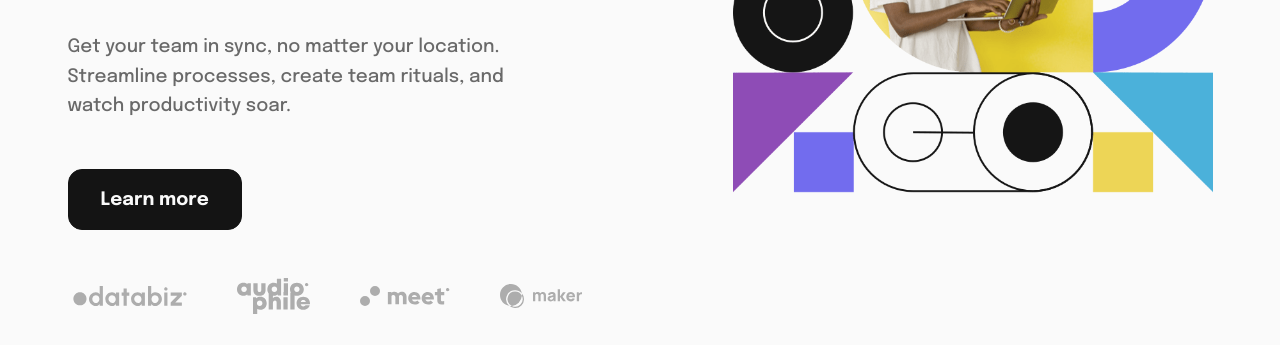
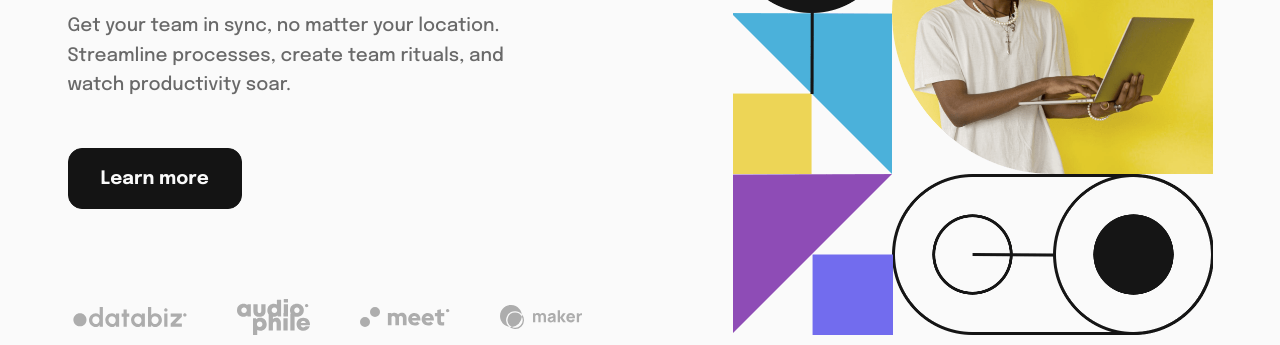
Before and after one commit to lafistik/intro-section-with-dropdown-navigation-main, a plain HTML site: page index.html in a window 1280 px wide. Shown: the part 455-800 px from the top of the page. Drawn offline with Linux system fonts and the light colour scheme.

Commit message:
Test image responsiveness

```diff
--- a/index.html
+++ b/index.html
@@ -138,13 +138,13 @@
           </div>
         </div>
         <div class="hero-image">
-          <!-- <picture>
+          <picture>
             <source
               media="(min-width: 1000px)"
               srcset="images/image-hero-desktop.png"
-            /> -->
-          <img src="./images/image-hero-mobile.png" alt="" />
-          <!-- </picture> -->
+            />
+            <img src="./images/image-hero-mobile.png" alt="" />
+          </picture>
         </div>
       </div>
     </div>
--- a/style.css
+++ b/style.css
@@ -249,11 +249,6 @@ ul li a:active {
   order: -1;
 }
 
-.hero-image img {
-  object-fit: contain;
-  height: 100%;
-}
-
 .hero-content {
   text-align: center;
   padding-inline: 1rem;
@@ -392,6 +387,11 @@ ul li a:active {
     order: 1;
   }
 
+  .hero-image img {
+    object-fit: cover;
+    height: 100%;
+  }
+
   .mobile-nav {
     display: none;
   }
```
